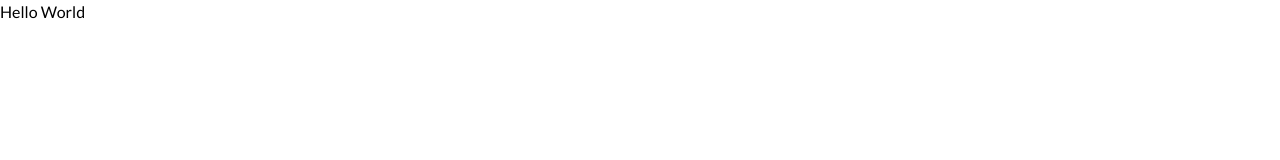
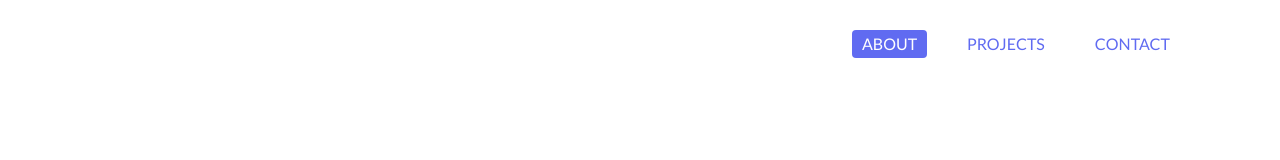
Before and after one commit to dhavalshah05/portfolio_react, a React app: page / in a window 1280 px wide. Built offline with nearby package versions, Linux system fonts and the light colour scheme.

Commit message:
Added header

```diff
--- a/public/index.html
+++ b/public/index.html
@@ -26,7 +26,7 @@
       work correctly both with client-side routing and a non-root public URL.
       Learn how to configure a non-root public URL by running `npm run build`.
     -->
-    <title>React App</title>
+    <title>Portfolio</title>
   </head>
   <body>
     <noscript>You need to enable JavaScript to run this app.</noscript>
--- /dev/null
+++ b/src/components/header/Header.js
@@ -0,0 +1,26 @@
+import React from "react";
+
+class Header extends React.Component {
+    render() {
+        return (
+            <section className="section-container !py-[30px] md:!pr-[10px]">
+                <ul className="flex flex-row justify-center md:justify-end gap-[15px] md:gap-[30px]">
+                    <NavItem title={"About"} selected={true}/>
+                    <NavItem title={"Projects"} selected={false} />
+                    <NavItem title={"Contact"} selected={false} />
+                </ul>
+            </section>
+        );
+    }
+}
+
+const NavItem = (props) => {
+    const selectedClass = props.selected ? "nav-item__selected" : "nav-item__normal"
+    return (
+        <li className={`nav-item ${selectedClass}`}>
+            {props.title}
+        </li>
+    );
+}
+
+export default Header;
--- a/src/index.css
+++ b/src/index.css
@@ -1,3 +1,33 @@
 @tailwind base;
 @tailwind components;
 @tailwind utilities;
+
+.section-container {
+    @apply max-w-[1100px] mx-auto p-[30px] md:p-[60px]
+}
+
+.section-header {
+    @apply text-[24px] md:text-[32px] uppercase font-lato font-bold
+}
+
+.project-title {
+    @apply font-lato font-medium text-[24px] md:text-[32px] text-[#132C47]
+}
+
+.project-details {
+    @apply mt-[10px] font-lato font-normal text-[#132C47];
+    @apply text-[16px] md:text-[20px];
+    @apply text-center md:text-left;
+}
+
+.nav-item {
+    @apply uppercase cursor-pointer font-lato text-[16px] px-[10px] py-[2px] rounded-[4px] rounded-[4px] hover:text-white hover:bg-[#606BF1] duration-200;
+}
+
+.nav-item__normal {
+    @apply text-[#606BF1] bg-white;
+}
+
+.nav-item__selected {
+    @apply text-white bg-[#606BF1];
+}
--- a/src/index.js
+++ b/src/index.js
@@ -2,8 +2,12 @@ import React from "react";
 import ReactDOM from "react-dom";
 import "./index.css";
 
+import Header from "./components/header/Header";
+
 const App = () => {
-    return <h1 className={"font-lato"}>Hello World</h1>
+    return (
+        <Header />
+    );
 };
 
 ReactDOM.render(
```
